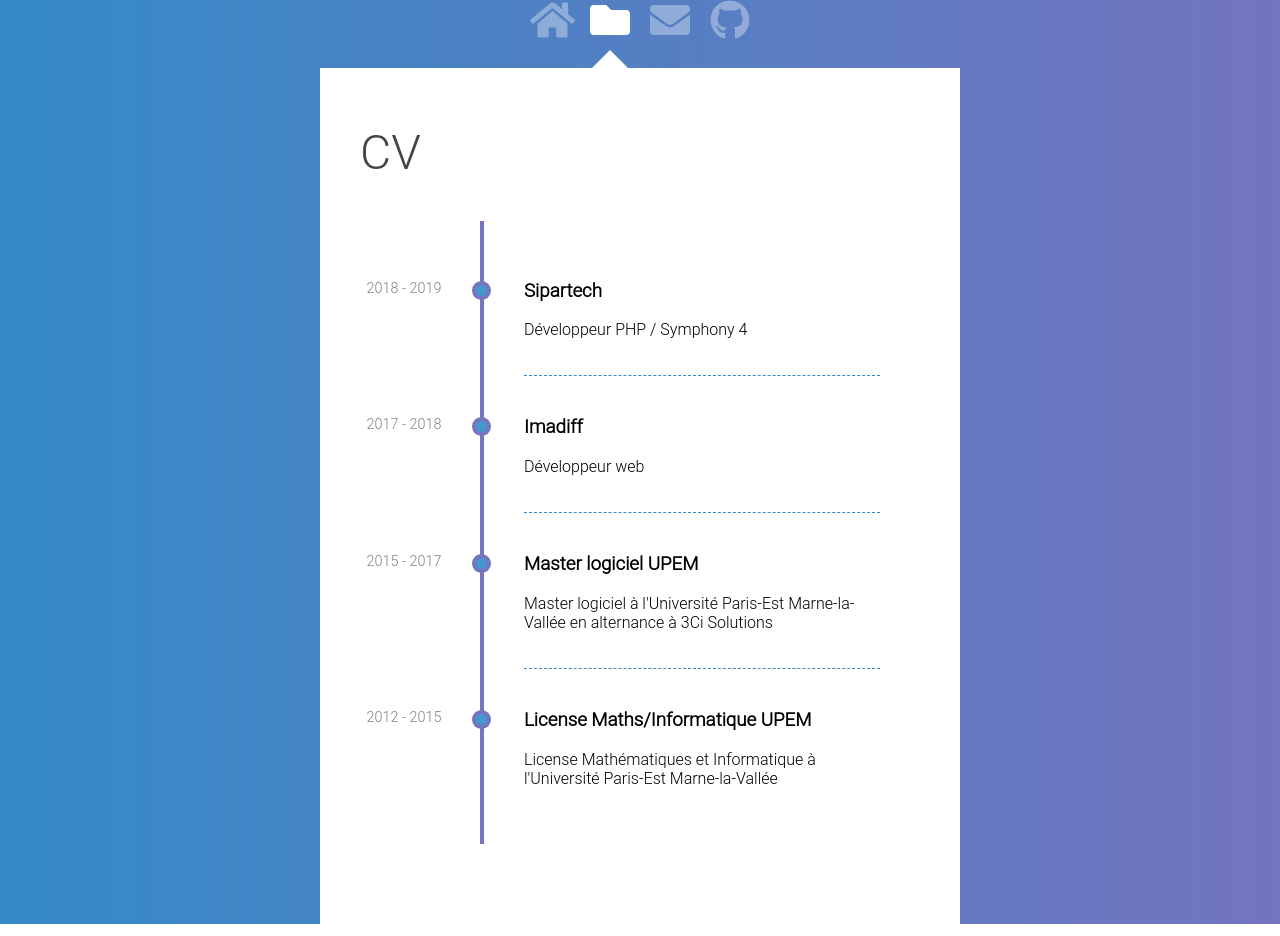
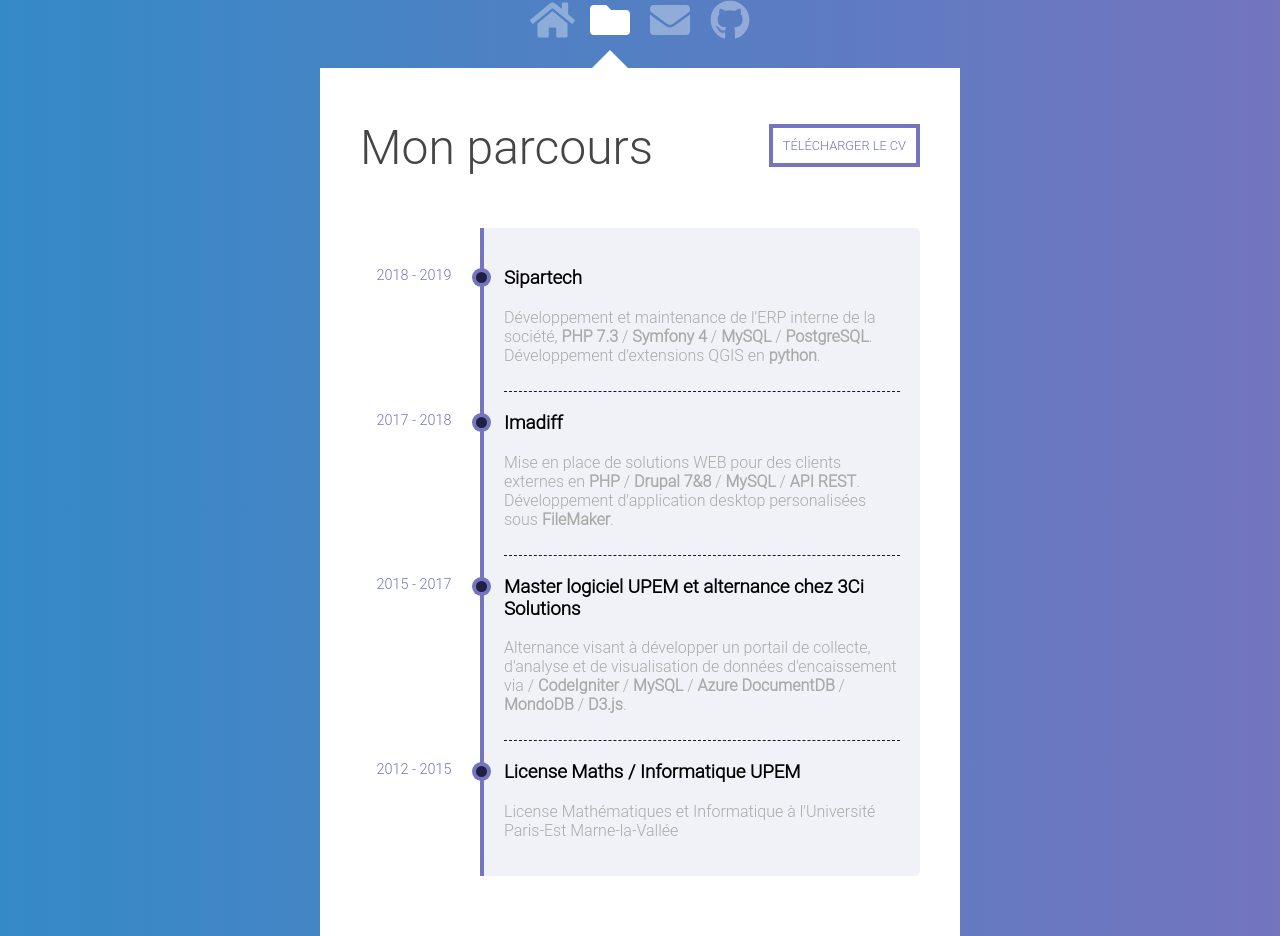
Before and after one commit to rcheneau/personal-website, a Vue app: page /work in a window 1280 px wide. Built offline with nearby package versions, Linux system fonts and the light colour scheme.

Commit message:
Modify css, add download cv button

```diff
--- a/src/views/Work.vue
+++ b/src/views/Work.vue
@@ -1,30 +1,47 @@
 <template>
     <div id="work">
-        <h1>CV</h1>
 
+        <div class="header">
+            <div class="title"><h1>Mon parcours</h1></div>
+            <div class="download"><a href="#" class="btn">Télécharger le CV</a></div>
+        </div>
 
         <section>
             <ul>
                 <li data-date="2018 - 2019">
                     <h3>Sipartech</h3>
                     <p>
-                        Développeur PHP / Symphony 4
+                        Développement et maintenance de l'ERP interne de la société,
+                        <span class="keyword">PHP 7.3</span>
+                        / <span class="keyword">Symfony 4</span>
+                        / <span class="keyword">MySQL</span>
+                        / <span class="keyword">PostgreSQL</span>.
+                        <br>Développement d'extensions QGIS en <span class="keyword">python</span>.
                     </p>
                 </li>
                 <li data-date="2017 - 2018">
                     <h3>Imadiff</h3>
                     <p>
-                        Développeur web
+                        Mise en place de solutions WEB pour des clients externes en <span class="keyword">PHP</span>
+                        / <span class="keyword">Drupal 7&8</span>
+                        / <span class="keyword">MySQL</span>
+                        / <span class="keyword">API REST</span>.
+                        <br>Développement d'application desktop personalisées sous  <span class="keyword">FileMaker</span>.
                     </p>
                 </li>
                 <li data-date="2015 - 2017">
-                    <h3>Master logiciel UPEM</h3>
+                    <h3>Master logiciel UPEM et alternance chez 3Ci Solutions</h3>
                     <p>
-                        Master logiciel à l'Université Paris-Est Marne-la-Vallée en alternance à 3Ci Solutions
+                        Alternance visant à développer un portail de collecte, d'analyse et de visualisation de données
+                        d'encaissement via  / <span class="keyword">CodeIgniter</span>
+                        / <span class="keyword">MySQL</span>
+                        / <span class="keyword">Azure DocumentDB</span>
+                        / <span class="keyword">MondoDB</span>
+                        / <span class="keyword">D3.js</span>.
                     </p>
                 </li>
                 <li data-date="2012 - 2015">
-                    <h3>License Maths/Informatique UPEM</h3>
+                    <h3>License Maths / Informatique UPEM</h3>
                     <p>
                         License Mathématiques et Informatique à l'Université Paris-Est Marne-la-Vallée
                     </p>
@@ -38,15 +55,66 @@
 <style scoped lang="scss">
     @import '../assets/breakpoints';
 
+    @mixin lhCrop($line-height) {
+        &::before {
+            content: '';
+            display: block;
+            height: 0;
+            width: 0;
+            margin-top: calc((1 - #{$line-height}) * 0.5em);
+        }
+    }
+
     $color-primary: #7474BF;
-    $color-secondary: #348AC7;
+    $color-secondary: #181834;
 
-    $spacing-xs: 20px;
-    $spacing: 40px;
+    $spacing-xs: 10px;
+    $spacing: 20px;
     $date: 120px;
     $dotborder: 4px;
     $dot: 11px;
     $line: 4px;
+
+    p {
+        color: #aaa;
+        font-size: 1em;
+    }
+
+    .keyword {
+        font-weight: bold;
+    }
+
+    .header {
+        display: flex;
+
+        h1 {
+            @include lhCrop(1.2);
+        }
+
+        .download {
+            flex-grow: 1;
+            text-align: right;
+
+            .btn {
+                color: #7474BF !important;
+                text-transform: uppercase;
+                text-decoration: none;
+                background: #ffffff;
+                padding: 10px;
+                font-size: 0.8em;
+                border: 4px solid #7474BF !important;
+                display: inline-block;
+                transition: all 0.4s ease 0s;
+
+                &:hover {
+                    color: #ffffff !important;
+                    background: #7474BF;
+                    border-color: #7474BF !important;
+                    transition: all 0.4s ease 0s;
+                }
+            }
+        }
+    }
 
     section {
         padding-left: 100px;
@@ -57,9 +125,12 @@
 
     ul {
         border-left: 4px solid $color-primary;
+        border-top-right-radius: 5px;
+        border-bottom-right-radius: 5px;
         position: relative;
         padding: $spacing-xs;
         margin: $spacing-xs auto;
+        background-color: #f1f1f8;
 
         @include sm {
             padding: $spacing;
@@ -87,11 +158,11 @@
             &::before {
                 left: ((($date * 0.6) + $spacing-xs + $line + $dot + ($dotborder * 2)) * 1.5) * -1;
                 content: attr(data-date);
-                color: grey;
+                color: #7474bf;
                 text-align: right;
                 font-weight: 100;
                 font-size: 0.9em;
-                min-width: $date;
+                width: $date;
 
                 @include sm {
                     left: ((($date * 0.6) + $spacing + $line + $dot + ($dotborder * 2)) * 1.5) * -1;
```
